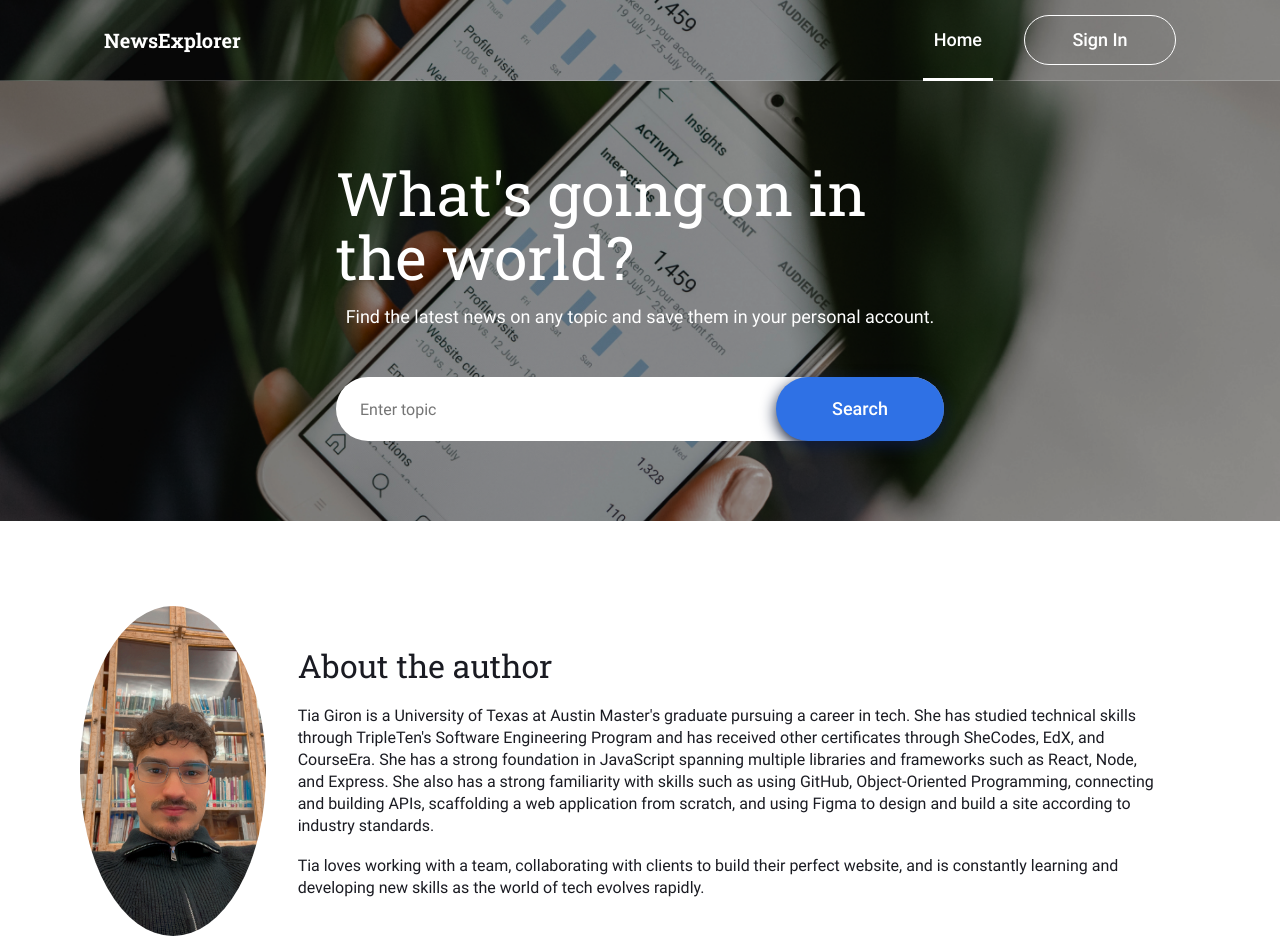
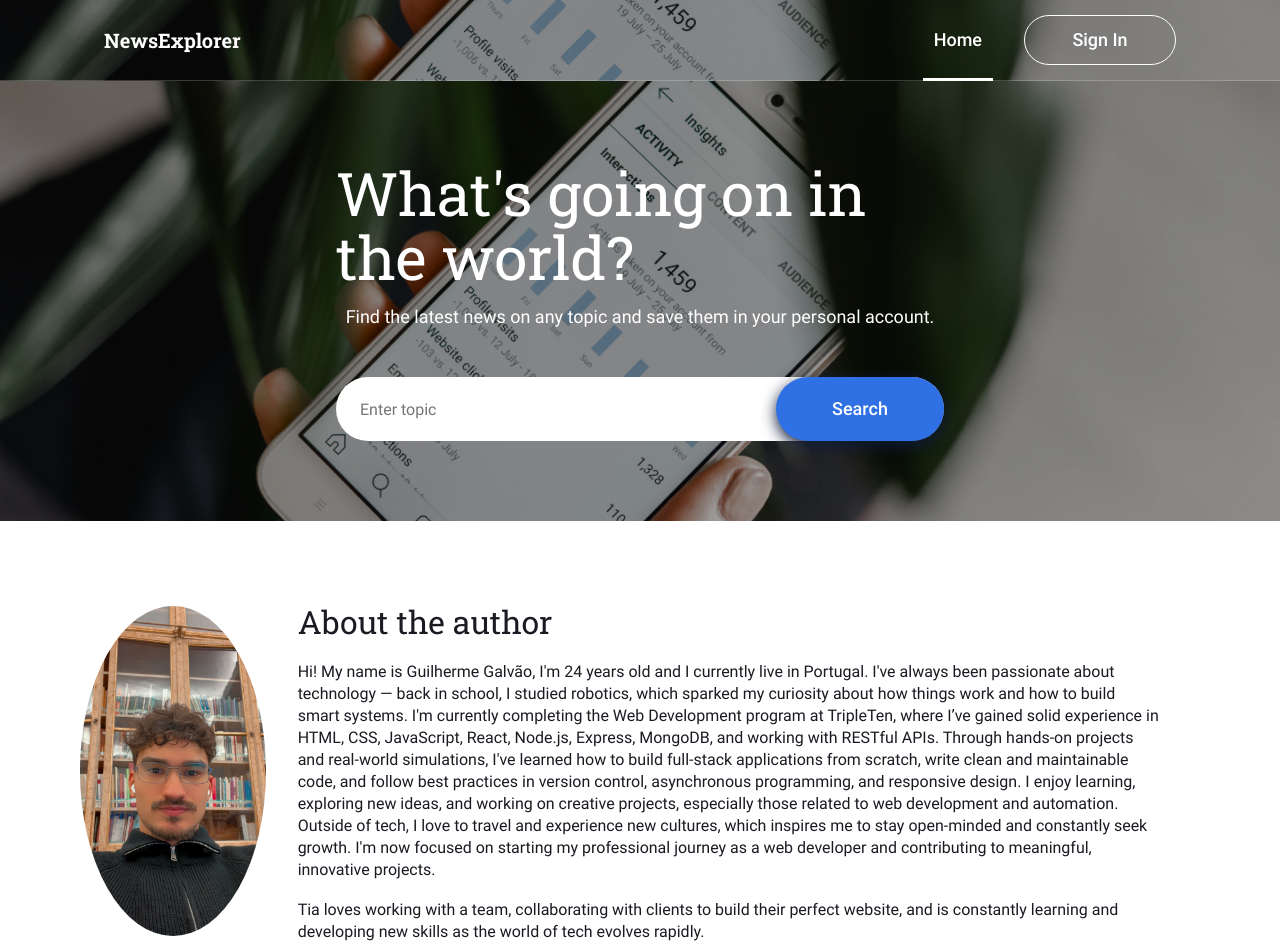
Before and after one commit to guilhermegalvaosilva/news-explorer-frontend, a React (Vite) app: page / in a window 1280 px wide. Shown: the top 952 px of the page. Built offline with nearby package versions, Linux system fonts and the light colour scheme.

Commit message:
Update About.jsx

```diff
--- a/src/components/About/About.jsx
+++ b/src/components/About/About.jsx
@@ -9,16 +9,16 @@ function About({}) {
         <div className="about__author">
           <h2 className="about__title">About the author</h2>
           <p className="about__description">
-            Tia Giron is a University of Texas at Austin Master's graduate
-            pursuing a career in tech. She has studied technical skills through
-            TripleTen's Software Engineering Program and has received other
-            certificates through SheCodes, EdX, and CourseEra. She has a strong
-            foundation in JavaScript spanning multiple libraries and frameworks
-            such as React, Node, and Express. She also has a strong familiarity
-            with skills such as using GitHub, Object-Oriented Programming,
-            connecting and building APIs, scaffolding a web application from
-            scratch, and using Figma to design and build a site according to
-            industry standards.
+            Hi! My name is Guilherme Galvão, I'm 24 years old and I currently live in Portugal.
+I've always been passionate about technology — back in school, I studied robotics, which sparked my curiosity about how things work and how to build smart systems.
+
+I'm currently completing the Web Development program at TripleTen, where I’ve gained solid experience in HTML, CSS, JavaScript, React, Node.js, Express, MongoDB, and working with RESTful APIs.
+Through hands-on projects and real-world simulations, I've learned how to build full-stack applications from scratch, write clean and maintainable code, and follow best practices in version control, asynchronous programming, and responsive design.
+
+I enjoy learning, exploring new ideas, and working on creative projects, especially those related to web development and automation.
+Outside of tech, I love to travel and experience new cultures, which inspires me to stay open-minded and constantly seek growth.
+
+I'm now focused on starting my professional journey as a web developer and contributing to meaningful, innovative projects.
           </p>
           <p className="about__description">
             Tia loves working with a team, collaborating with clients to build
```
